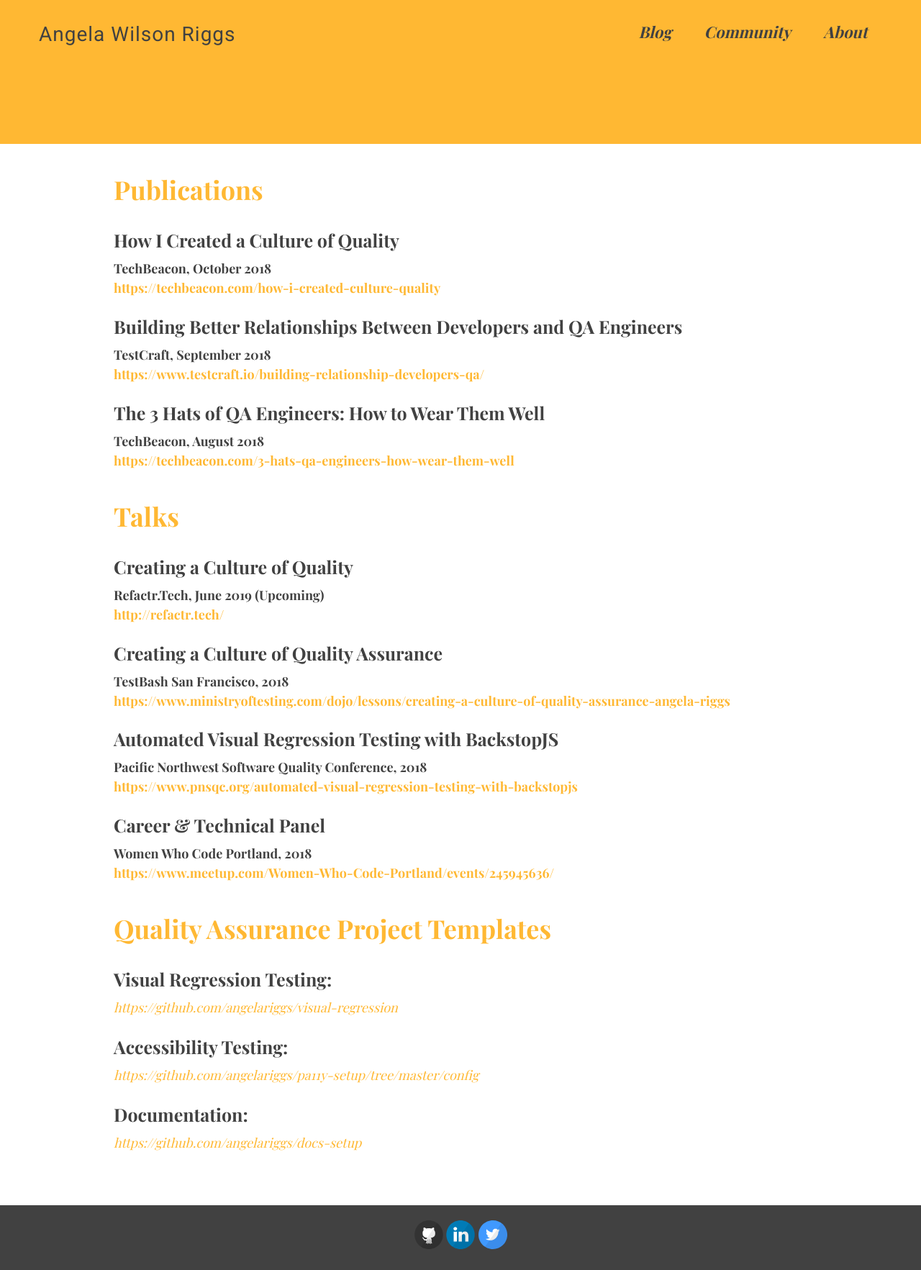
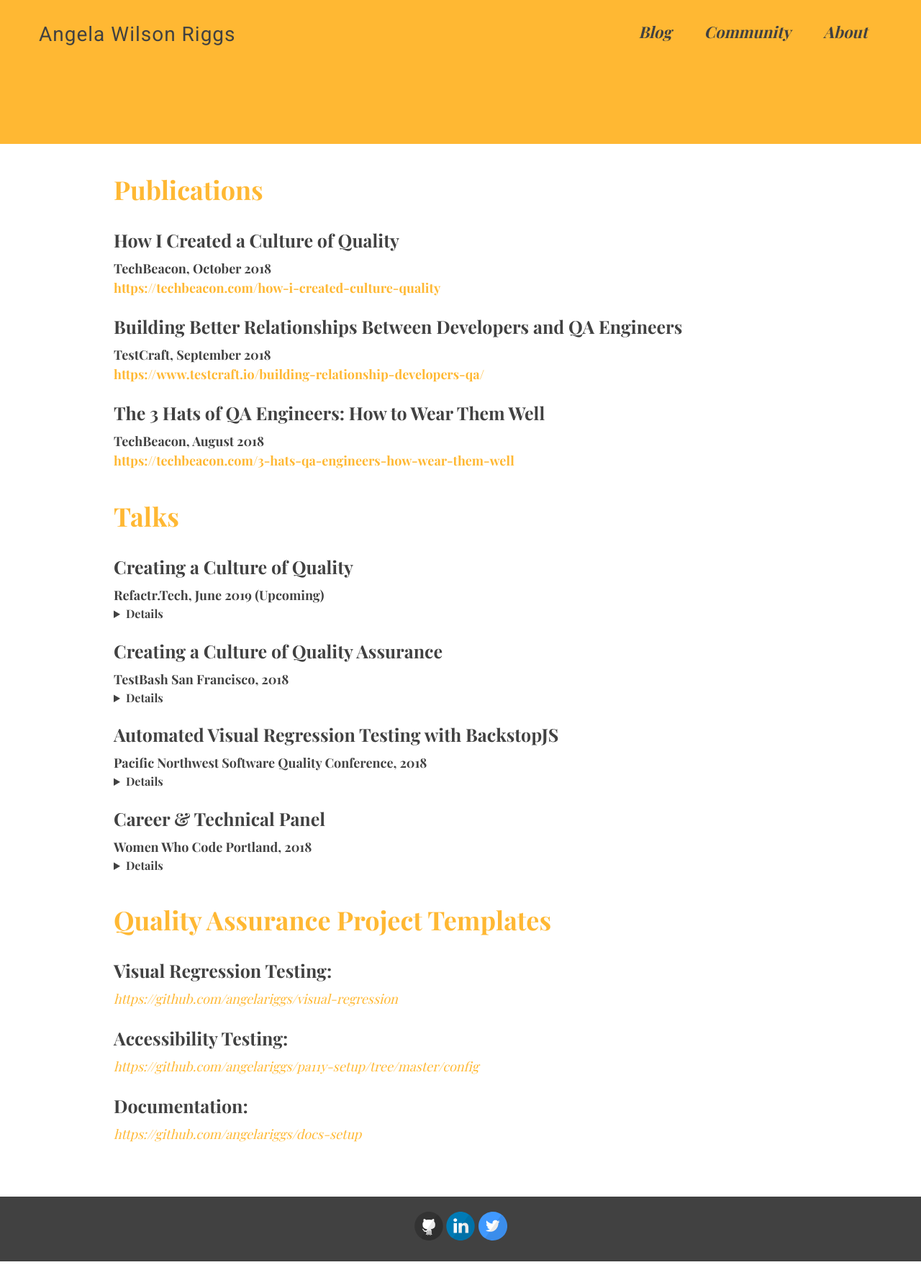
Before and after one commit to angelariggs/angelariggs.github.io, a Jekyll site: the page built from community.md, in a window 1280 px wide. Shown: the whole page at 72% size. Built offline with Jekyll 4.4.1, drawn with Linux system fonts in a browser that asks for light colours; some web fonts are replaced.

Commit message:
h4 style; accordian for talk details

```diff
--- a/_sass/_base.scss
+++ b/_sass/_base.scss
@@ -20,6 +20,13 @@
 h3 {
   font-family: $display;
   font-size: 18px;
+  font-weight: 700;
+  color: $darkGray;
+}
+
+h4 {
+  font-family: $display;
+  font-size: 16px;
   font-weight: 700;
   color: $darkGray;
 }
--- a/community.md
+++ b/community.md
@@ -5,50 +5,70 @@
 ---
 
 <!-- <div>
-	<p>Hello! You can view my resume below, or click here to download a PDF version:
+    <p>Hello! You can view my resume below, or click here to download a PDF version:
 <a class='res-link' href="/angela-riggs-resume.pdf" target="_blank">Angela's Resume</a></p>
 </div> -->
 
 <div>
-	<h1 class="res-sec-title">Publications</h1>
+    <h1 class="res-sec-title">Publications</h1>
 
-	<h2 class="res-h2">How I Created a Culture of Quality</h2>
-	<h3 class="res-h3">TechBeacon, October 2018</h3>
-	<h3 class="res-h3"><a href="https://techbeacon.com/how-i-created-culture-quality">https://techbeacon.com/how-i-created-culture-quality</a></h3>
+    <h2 class="res-h2">How I Created a Culture of Quality</h2>
+    <h3>TechBeacon, October 2018</h3>
+    <h3><a href="https://techbeacon.com/how-i-created-culture-quality">https://techbeacon.com/how-i-created-culture-quality</a></h3>
 
-	<h2 class="res-h2">Building Better Relationships Between Developers and QA Engineers</h2>
-	<h3 class="res-h3">TestCraft, September 2018</h3>
-	<h3 class="res-h3"><a href="https://www.testcraft.io/building-relationship-developers-qa/">https://www.testcraft.io/building-relationship-developers-qa/</a></h3>
+    <h2 class="res-h2">Building Better Relationships Between Developers and QA Engineers</h2>
+    <h3>TestCraft, September 2018</h3>
+    <h3><a href="https://www.testcraft.io/building-relationship-developers-qa/">https://www.testcraft.io/building-relationship-developers-qa/</a></h3>
 
-	<h2 class="res-h2">The 3 Hats of QA Engineers: How to Wear Them Well</h2>
-	<h3 class="res-h3">TechBeacon, August 2018</h3>
-	<h3 class="res-h3"><a href="https://techbeacon.com/3-hats-qa-engineers-how-wear-them-well">https://techbeacon.com/3-hats-qa-engineers-how-wear-them-well</a></h3>
+    <h2 class="res-h2">The 3 Hats of QA Engineers: How to Wear Them Well</h2>
+    <h3>TechBeacon, August 2018</h3>
+    <h3><a href="https://techbeacon.com/3-hats-qa-engineers-how-wear-them-well">https://techbeacon.com/3-hats-qa-engineers-how-wear-them-well</a></h3>
 
 </div>
 
 <div>
-	<h1 class="res-sec-title">Talks</h1>
+    <h1 class="res-sec-title">Talks</h1>
 
-	<h2 class="res-h2">Creating a Culture of Quality</h2>
-	<h3 class="res-h3"> Refactr.Tech, June 2019 (Upcoming)</h3>
-	<h3 class="res-h3"><a href="http://refactr.tech/">http://refactr.tech/</a></h3>
+    <h2 class="res-h2">Creating a Culture of Quality</h2>
+    <h3> Refactr.Tech, June 2019 (Upcoming)</h3>
+    <h4 markdown='1'>
+    <details>
+        - Conference: [http://refactr.tech](http://refactr.tech)
+    </details>
+    </h4>
 
-	<h2 class="res-h2">Creating a Culture of Quality Assurance</h2>
-	<h3 class="res-h3"> TestBash San Francisco, 2018</h3>
-	<h3 class="res-h3"><a href="https://www.ministryoftesting.com/dojo/lessons/creating-a-culture-of-quality-assurance-angela-riggs">https://www.ministryoftesting.com/dojo/lessons/creating-a-culture-of-quality-assurance-angela-riggs</a></h3>
+    <h2 class="res-h2">Creating a Culture of Quality Assurance</h2>
+    <h3> TestBash San Francisco, 2018</h3>
+    <h4 markdown='1'>
+    <details>
+        - Video: [https://www.ministryoftesting.com/dojo/lessons/creating-a-culture-of-quality-assurance-angela-riggs](https://www.ministryoftesting.com/dojo/lessons/creating-a-culture-of-quality-assurance-angela-riggs)
 
-	<h2 class="res-h2">Automated Visual Regression Testing with BackstopJS</h2>
-	<h3 class="res-h3">Pacific Northwest Software Quality Conference, 2018</h3>
-	<h3 class="res-h3"><a href="https://www.pnsqc.org/automated-visual-regression-testing-with-backstopjs">https://www.pnsqc.org/automated-visual-regression-testing-with-backstopjs</a></h3>
+        - Slides: [https://speakerdeck.com/angelariggs/creating-a-culture-of-quality-testbash-sf](https://speakerdeck.com/angelariggs/creating-a-culture-of-quality-testbash-sf)
+    </details>
+    </h4>
 
-	<h2 class="res-h2">Career & Technical Panel</h2>
-	<h3 class="res-h3">Women Who Code Portland, 2018</h3>
-	<h3 class="res-h3"><a href="https://www.meetup.com/Women-Who-Code-Portland/events/245945636/">https://www.meetup.com/Women-Who-Code-Portland/events/245945636/</a></h3>
+    <h2 class="res-h2">Automated Visual Regression Testing with BackstopJS</h2>
+    <h3>Pacific Northwest Software Quality Conference, 2018</h3>
+    <h4 markdown='1'>
+    <details>
+        - Abstract: [https://www.pnsqc.org/automated-visual-regression-testing-with-backstopjs](https://www.pnsqc.org/automated-visual-regression-testing-with-backstopjs)
+
+        - Slides: [https://speakerdeck.com/angelariggs/automating-visual-regression-testing-with-backstopjs](https://speakerdeck.com/angelariggs/automating-visual-regression-testing-with-backstopjs)
+    </details>
+    </h4>
+
+    <h2 class="res-h2">Career & Technical Panel</h2>
+    <h3>Women Who Code Portland, 2018</h3>
+    <h4 markdown='1'>
+    <details>
+        - Event: [https://www.meetup.com/Women-Who-Code-Portland/events/245945636](https://www.meetup.com/Women-Who-Code-Portland/events/245945636)
+    </details>
+    </h4>
 </div>
 
 <div>
-	<h1 class="res-sec-title" id="internet-pres">Quality Assurance Project Templates</h1>
-	<h2 class="res-h2">Visual Regression Testing:</h2><a href="https://github.com/angelariggs/visual-regression" class="internet-pres-link">https://github.com/angelariggs/visual-regression</a>
-	<h2 class="res-h2">Accessibility Testing:</h2><a href="https://github.com/angelariggs/pa11y-setup/tree/master/config" class="internet-pres-link">https://github.com/angelariggs/pa11y-setup/tree/master/config</a>
-	<h2 class="res-h2">Documentation:</h2><a href="https://github.com/angelariggs/docs-setup" class="internet-pres-link">https://github.com/angelariggs/docs-setup</a>
+    <h1 class="res-sec-title" id="internet-pres">Quality Assurance Project Templates</h1>
+    <h2 class="res-h2">Visual Regression Testing:</h2><a href="https://github.com/angelariggs/visual-regression" class="internet-pres-link">https://github.com/angelariggs/visual-regression</a>
+    <h2 class="res-h2">Accessibility Testing:</h2><a href="https://github.com/angelariggs/pa11y-setup/tree/master/config" class="internet-pres-link">https://github.com/angelariggs/pa11y-setup/tree/master/config</a>
+    <h2 class="res-h2">Documentation:</h2><a href="https://github.com/angelariggs/docs-setup" class="internet-pres-link">https://github.com/angelariggs/docs-setup</a>
 </div>
```
